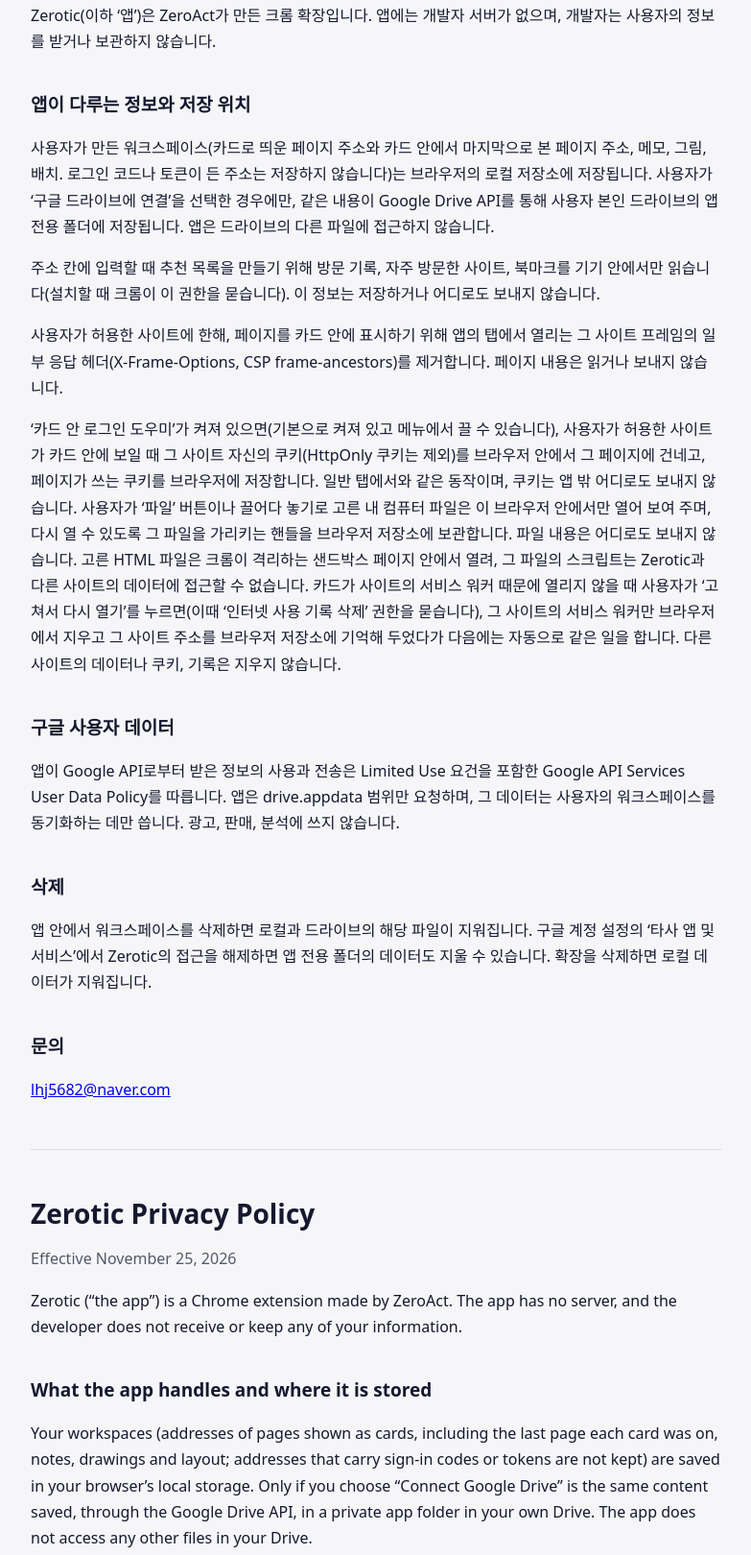
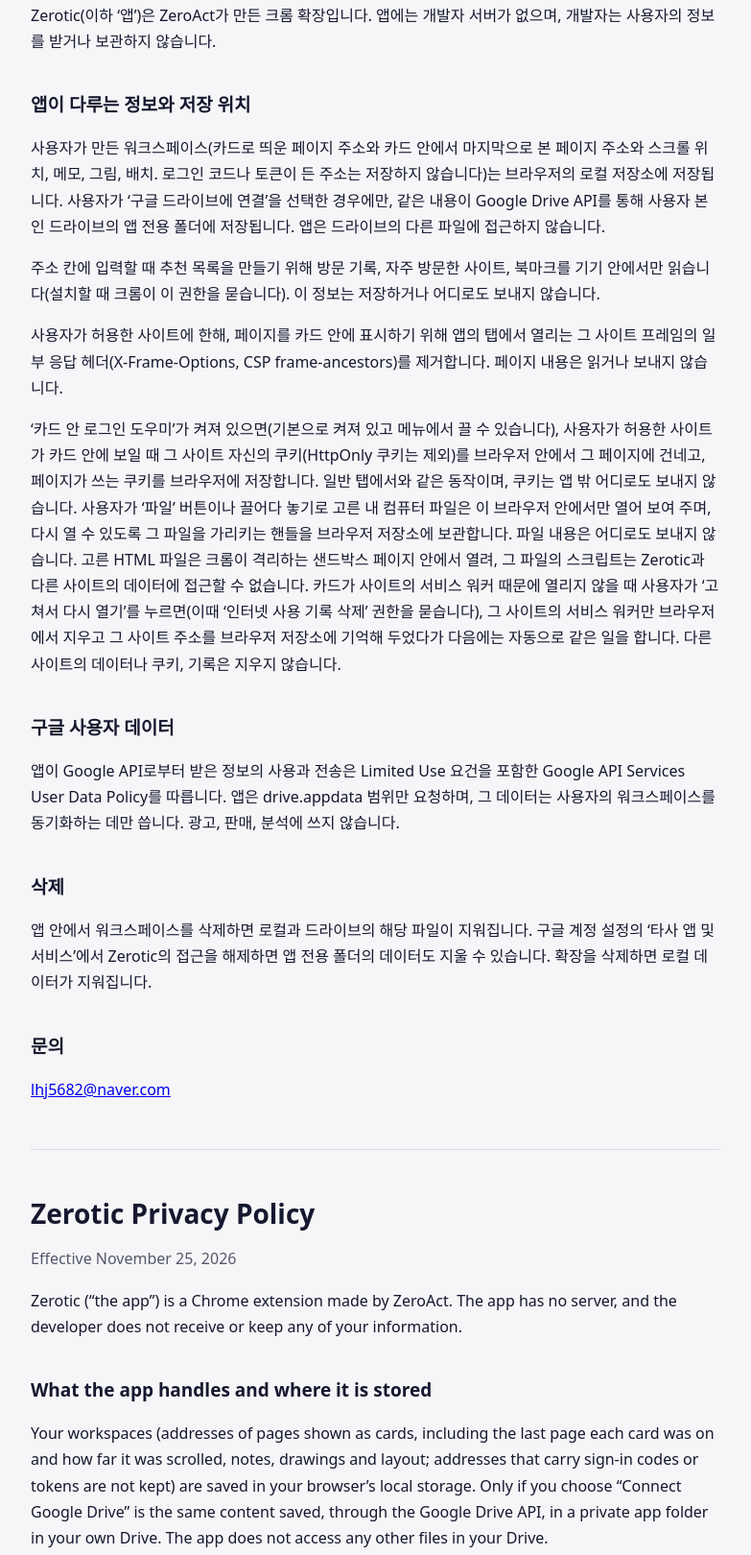
Before and after one commit to ZeroAct/zerotic-site, a plain HTML site: page privacy.html in a window 1280 px wide. Shown: the part 141-1761 px from the top of the page at 96% size, without its empty margins (248-1031 px from the left). Drawn offline with Linux system fonts and the light colour scheme.

Commit message:
Update from Zerotic f11f48c (with uncommitted docs changes)

```diff
--- a/privacy.html
+++ b/privacy.html
@@ -17,7 +17,7 @@ h1{font-size:28px;line-height:1.3;margin:0 0 6px}h2{font-size:19px;margin:36px 0
 <p class="muted">시행일 2026년 11월 25일</p>
 <p>Zerotic(이하 ‘앱’)은 ZeroAct가 만든 크롬 확장입니다. 앱에는 개발자 서버가 없으며, 개발자는 사용자의 정보를 받거나 보관하지 않습니다.</p>
 <h2>앱이 다루는 정보와 저장 위치</h2>
-<p>사용자가 만든 워크스페이스(카드로 띄운 페이지 주소와 카드 안에서 마지막으로 본 페이지 주소, 메모, 그림, 배치. 로그인 코드나 토큰이 든 주소는 저장하지 않습니다)는 브라우저의 로컬 저장소에 저장됩니다. 사용자가 ‘구글 드라이브에 연결’을 선택한 경우에만, 같은 내용이 Google Drive API를 통해 사용자 본인 드라이브의 앱 전용 폴더에 저장됩니다. 앱은 드라이브의 다른 파일에 접근하지 않습니다.</p>
+<p>사용자가 만든 워크스페이스(카드로 띄운 페이지 주소와 카드 안에서 마지막으로 본 페이지 주소와 스크롤 위치, 메모, 그림, 배치. 로그인 코드나 토큰이 든 주소는 저장하지 않습니다)는 브라우저의 로컬 저장소에 저장됩니다. 사용자가 ‘구글 드라이브에 연결’을 선택한 경우에만, 같은 내용이 Google Drive API를 통해 사용자 본인 드라이브의 앱 전용 폴더에 저장됩니다. 앱은 드라이브의 다른 파일에 접근하지 않습니다.</p>
 <p>주소 칸에 입력할 때 추천 목록을 만들기 위해 방문 기록, 자주 방문한 사이트, 북마크를 기기 안에서만 읽습니다(설치할 때 크롬이 이 권한을 묻습니다). 이 정보는 저장하거나 어디로도 보내지 않습니다.</p>
 <p>사용자가 허용한 사이트에 한해, 페이지를 카드 안에 표시하기 위해 앱의 탭에서 열리는 그 사이트 프레임의 일부 응답 헤더(X-Frame-Options, CSP frame-ancestors)를 제거합니다. 페이지 내용은 읽거나 보내지 않습니다.</p>
 <p>‘카드 안 로그인 도우미’가 켜져 있으면(기본으로 켜져 있고 메뉴에서 끌 수 있습니다), 사용자가 허용한 사이트가 카드 안에 보일 때 그 사이트 자신의 쿠키(HttpOnly 쿠키는 제외)를 브라우저 안에서 그 페이지에 건네고, 페이지가 쓰는 쿠키를 브라우저에 저장합니다. 일반 탭에서와 같은 동작이며, 쿠키는 앱 밖 어디로도 보내지 않습니다. 사용자가 ‘파일’ 버튼이나 끌어다 놓기로 고른 내 컴퓨터 파일은 이 브라우저 안에서만 열어 보여 주며, 다시 열 수 있도록 그 파일을 가리키는 핸들을 브라우저 저장소에 보관합니다. 파일 내용은 어디로도 보내지 않습니다. 고른 HTML 파일은 크롬이 격리하는 샌드박스 페이지 안에서 열려, 그 파일의 스크립트는 Zerotic과 다른 사이트의 데이터에 접근할 수 없습니다. 카드가 사이트의 서비스 워커 때문에 열리지 않을 때 사용자가 ‘고쳐서 다시 열기’를 누르면(이때 ‘인터넷 사용 기록 삭제’ 권한을 묻습니다), 그 사이트의 서비스 워커만 브라우저에서 지우고 그 사이트 주소를 브라우저 저장소에 기억해 두었다가 다음에는 자동으로 같은 일을 합니다. 다른 사이트의 데이터나 쿠키, 기록은 지우지 않습니다.</p>
@@ -32,7 +32,7 @@ h1{font-size:28px;line-height:1.3;margin:0 0 6px}h2{font-size:19px;margin:36px 0
 <p class="muted">Effective November 25, 2026</p>
 <p>Zerotic (“the app”) is a Chrome extension made by ZeroAct. The app has no server, and the developer does not receive or keep any of your information.</p>
 <h2>What the app handles and where it is stored</h2>
-<p>Your workspaces (addresses of pages shown as cards, including the last page each card was on, notes, drawings and layout; addresses that carry sign-in codes or tokens are not kept) are saved in your browser’s local storage. Only if you choose “Connect Google Drive” is the same content saved, through the Google Drive API, in a private app folder in your own Drive. The app does not access any other files in your Drive.</p>
+<p>Your workspaces (addresses of pages shown as cards, including the last page each card was on and how far it was scrolled, notes, drawings and layout; addresses that carry sign-in codes or tokens are not kept) are saved in your browser’s local storage. Only if you choose “Connect Google Drive” is the same content saved, through the Google Drive API, in a private app folder in your own Drive. The app does not access any other files in your Drive.</p>
 <p>To suggest addresses as you type in the address box, the app reads your browsing history, top sites and bookmarks on your device only (Chrome asks for this when you install it). This information is not stored or sent anywhere.</p>
 <p>For sites you allow, the app removes certain response headers (X-Frame-Options, CSP frame-ancestors) from that site’s frames inside the app’s own tab, so the page can be shown in a card. Page content is not read or sent.</p>
 <p>When the “sign-in helper in cards” is on (it is on by default and can be turned off in the menu), a site you allowed that is shown in a card gets its own cookies (never HttpOnly ones) from the browser, and cookies the page writes are saved in the browser, just as in a normal tab. Cookies are never sent anywhere outside the app. Files on your computer that you pick with the Files button or drop on the board are opened in this browser only; a handle to each file is kept in the browser’s storage so it can be opened again. File contents are never sent anywhere. A picked HTML file opens inside a page Chrome sandboxes, so its scripts can’t reach Zerotic or other sites’ data. If a card can’t open because of a site’s service worker and you press “Fix and reopen” (Chrome then asks for the browsing-data permission), only that site’s service workers are removed from the browser, and the site’s address is remembered in the browser’s storage so this happens on its own next time. No other data, cookies or history are removed.</p>
```
